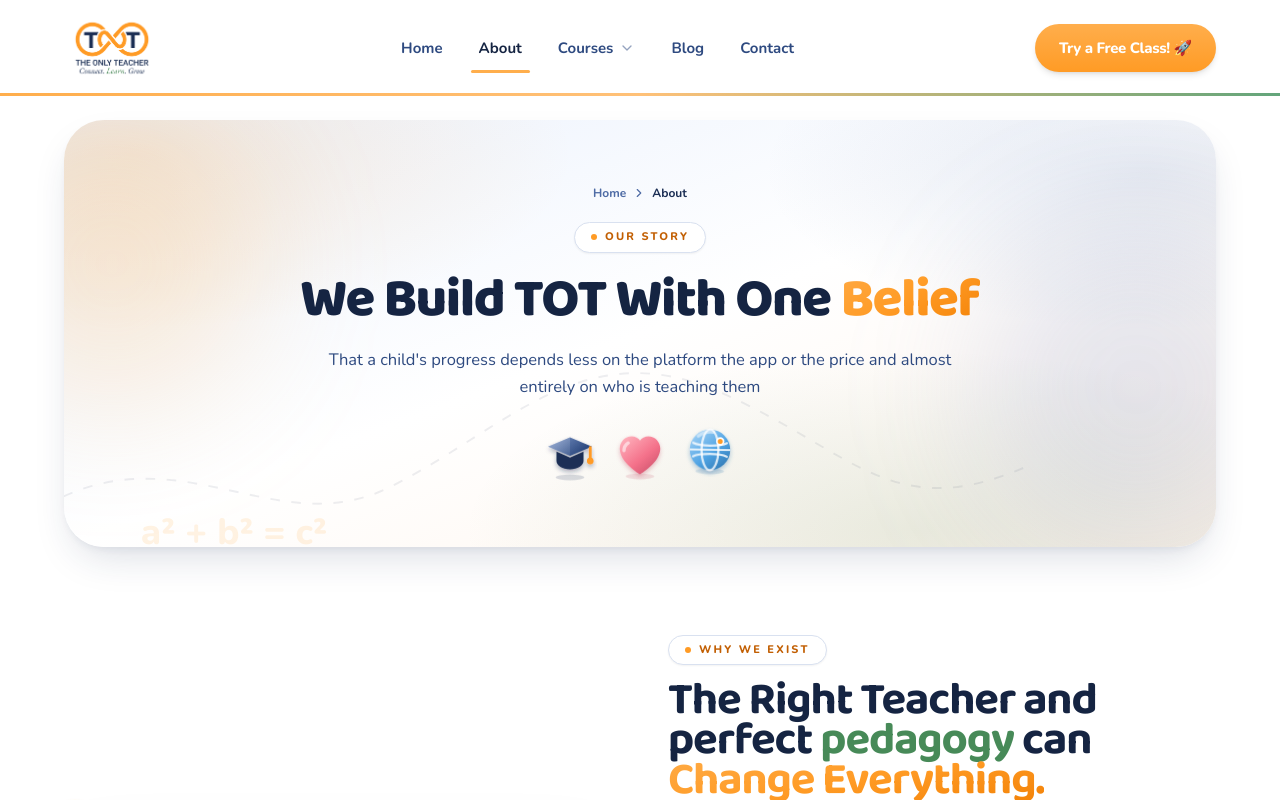
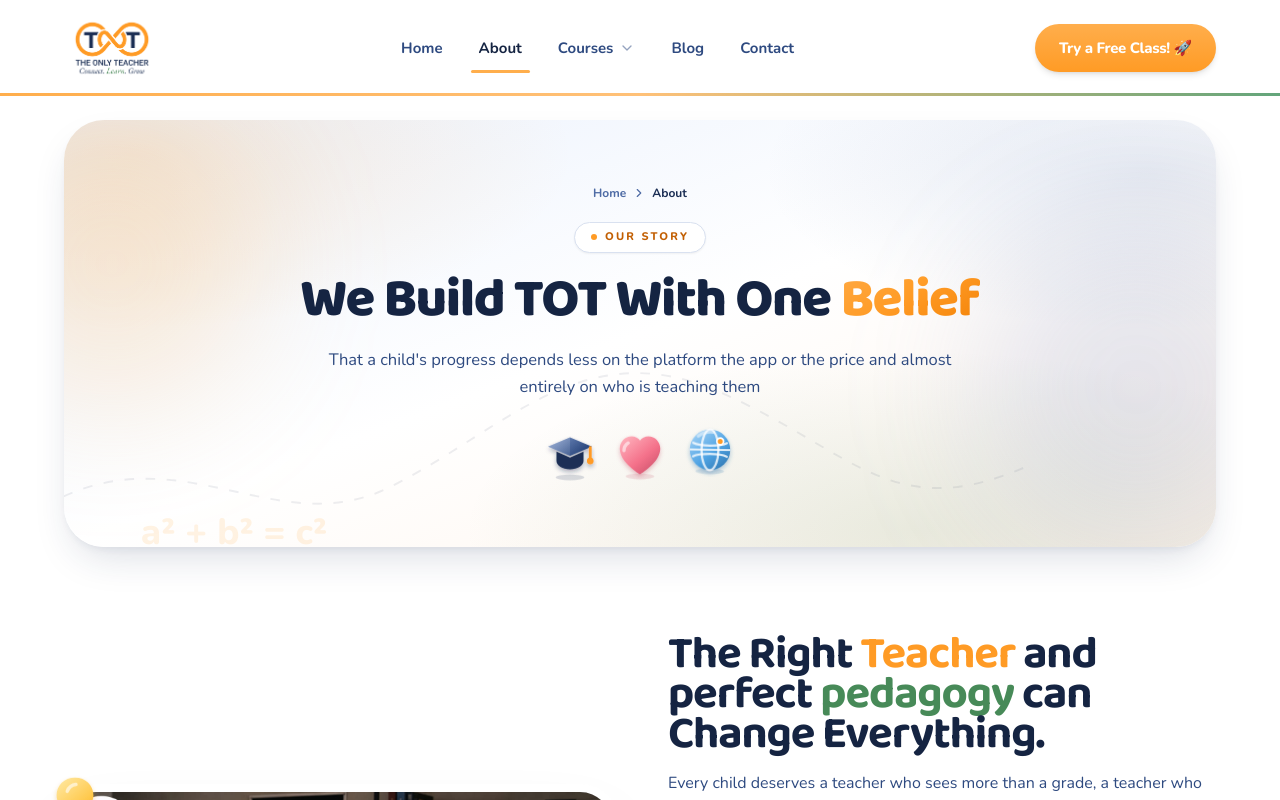
Before and after one commit to Lakshayg001/OnlyTeacher, a React (Vite) app: page /about in a window 1280 px wide. Shown: the top 800 px of the page. Built offline with nearby package versions, Linux system fonts and the light colour scheme.

Commit message:
Update About page headings

```diff
--- a/src/pages/About.tsx
+++ b/src/pages/About.tsx
@@ -63,9 +63,8 @@ export default function About() {
                     <Reveal delay={0.1}>
                         <SectionHeading
                             align="left"
-                            eyebrow="Why we exist"
                             className="mt-4"
-                            title={<span className="font-bold text-navy-800">The Right Teacher and perfect <span className="text-forest-500">pedagogy</span> can <span className="text-gradient-amber">Change Everything.</span></span>}
+                            title={<span className="font-bold text-navy-800">The Right <span className="text-amber-500">Teacher</span> and perfect <span className="text-forest-500">pedagogy</span> can Change Everything.</span>}
                             sub="Every child deserves a teacher who sees more than a grade, a teacher who understands how they think, how they learn, and what helps them believe in themselves."
                         />
                         <div className="mt-8 grid sm:grid-cols-2 gap-4">
```
